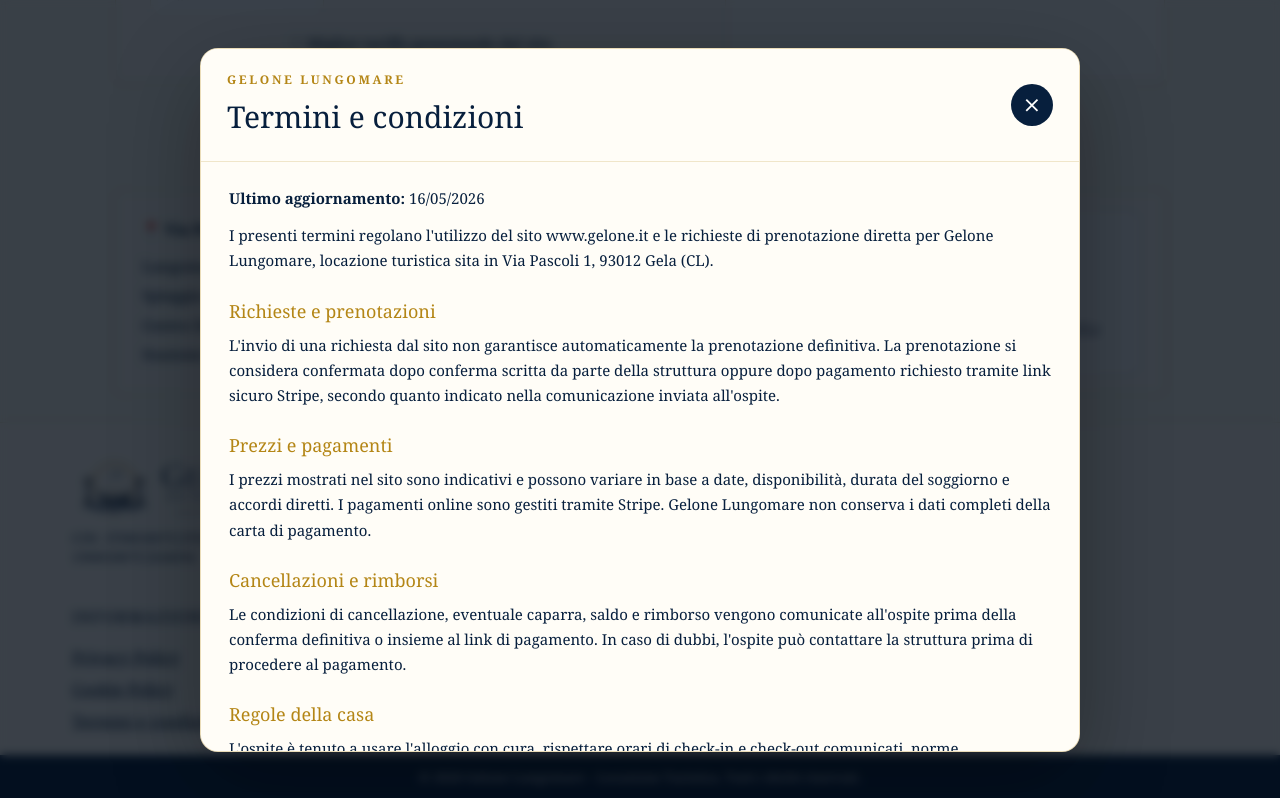
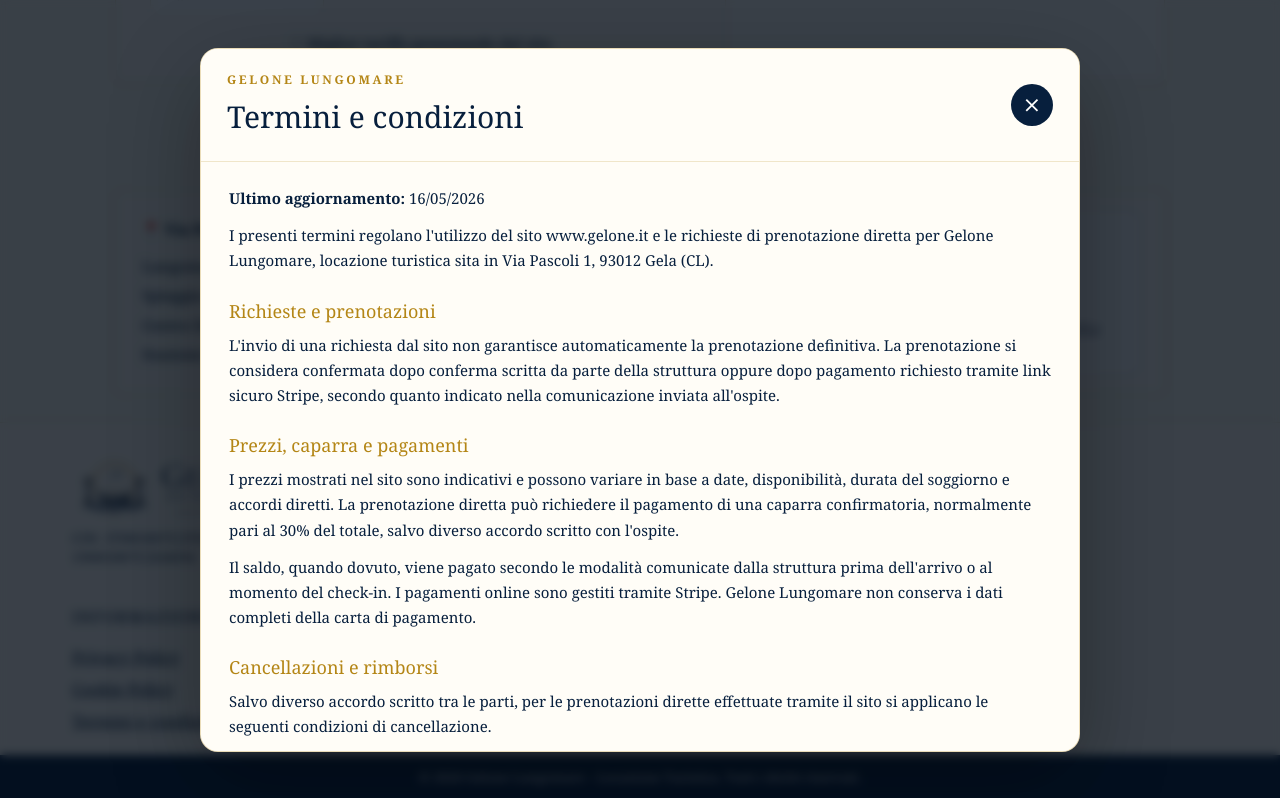
Before and after one commit to romitoorazio/gelone-lungomare, a React (Vite) app: page / in a window 1280 px wide. Both pictures are taken after a click on the button "Termini e condizioni". Shown: the part 3404-4202 px from the top of the page. Built offline with nearby package versions, Linux system fonts and the light colour scheme; no server answers; the database is empty.

Commit message:
Rafforza termini cancellazione e rimborso

```diff
--- a/src/App.jsx
+++ b/src/App.jsx
@@ -19,7 +19,7 @@ const whatsappUrl = "https://wa.me/393476308456?text=Ciao%2C%20vorrei%20informaz
 const CIN = "IT085007C2TUGEP2SD";
 const CIR = "19085007C264694";
 const UNIT_ID = DEFAULT_UNIT_ID || "lunarossa1";
-const LEGAL_VERSION = "2026-05-16";
+const LEGAL_VERSION = "2026-05-16-rimborsi";
 
 const defaultPricing = {
   nightlyRate: 70,
@@ -324,18 +324,47 @@ function LegalPage({ page, onClose }) {
               richiesto tramite link sicuro Stripe, secondo quanto indicato nella comunicazione inviata all'ospite.
             </p>
 
-            <h3>Prezzi e pagamenti</h3>
+            <h3>Prezzi, caparra e pagamenti</h3>
             <p>
               I prezzi mostrati nel sito sono indicativi e possono variare in base a date, disponibilità, durata del soggiorno
-              e accordi diretti. I pagamenti online sono gestiti tramite Stripe. Gelone Lungomare non conserva i dati completi
-              della carta di pagamento.
+              e accordi diretti. La prenotazione diretta può richiedere il pagamento di una caparra confirmatoria, normalmente
+              pari al 30% del totale, salvo diverso accordo scritto con l'ospite.
+            </p>
+            <p>
+              Il saldo, quando dovuto, viene pagato secondo le modalità comunicate dalla struttura prima dell'arrivo
+              o al momento del check-in. I pagamenti online sono gestiti tramite Stripe. Gelone Lungomare non conserva
+              i dati completi della carta di pagamento.
             </p>
 
             <h3>Cancellazioni e rimborsi</h3>
             <p>
-              Le condizioni di cancellazione, eventuale caparra, saldo e rimborso vengono comunicate all'ospite prima
-              della conferma definitiva o insieme al link di pagamento. In caso di dubbi, l'ospite può contattare la struttura
-              prima di procedere al pagamento.
+              Salvo diverso accordo scritto tra le parti, per le prenotazioni dirette effettuate tramite il sito si applicano
+              le seguenti condizioni di cancellazione.
+            </p>
+            <p>
+              <strong>Cancellazione fino a 14 giorni prima del check-in:</strong> rimborso totale degli importi già pagati.
+            </p>
+            <p>
+              <strong>Cancellazione da 13 a 7 giorni prima del check-in:</strong> la caparra confirmatoria viene trattenuta
+              dalla struttura; l'eventuale saldo non è dovuto se non ancora pagato.
+            </p>
+            <p>
+              <strong>Cancellazione negli ultimi 6 giorni prima del check-in, mancata presentazione o no-show:</strong>
+              la caparra confirmatoria viene trattenuta. Eventuali importi già versati a saldo non sono rimborsabili,
+              salvo diverso accordo scritto con la struttura.
+            </p>
+            <p>
+              <strong>Partenza anticipata:</strong> le notti non usufruite non sono rimborsabili, salvo diverso accordo scritto.
+            </p>
+            <p>
+              <strong>Cancellazione da parte della struttura:</strong> se Gelone Lungomare non potesse ospitare il cliente
+              per cause imputabili alla struttura, verrà rimborsato integralmente quanto già pagato oppure verrà proposta,
+              se possibile, una soluzione alternativa accettata dall'ospite.
+            </p>
+            <p>
+              I rimborsi, quando dovuti, vengono effettuati sullo stesso metodo di pagamento usato dall'ospite, di norma
+              entro 7 giorni lavorativi dall'accordo di cancellazione. I tempi effettivi di riaccredito possono dipendere
+              dalla banca o dal circuito di pagamento.
             </p>
 
             <h3>Regole della casa</h3>
@@ -1101,6 +1130,11 @@ export default function App() {
                 <input value={guestName} onChange={(e) => setGuestName(e.target.value)} placeholder="Nome e cognome" />
                 <input value={guestEmail} onChange={(e) => setGuestEmail(e.target.value)} placeholder="Email" type="email" />
                 <input value={guestPhone} onChange={(e) => setGuestPhone(e.target.value)} placeholder="Telefono" />
+                <div className="cancellation-summary">
+                  <strong>Condizioni cancellazione:</strong>
+                  rimborso totale fino a 14 giorni prima del check-in; da 13 a 7 giorni prima viene trattenuta la caparra;
+                  negli ultimi 6 giorni, no-show o partenza anticipata gli importi versati non sono rimborsabili salvo diverso accordo scritto.
+                </div>
                 <label className="privacy-consent">
                   <input
                     type="checkbox"
@@ -1112,7 +1146,7 @@ export default function App() {
                     <button type="button" className="inline-legal" onClick={() => setLegalPage("privacy")}>Privacy Policy</button>,
                     <button type="button" className="inline-legal" onClick={() => setLegalPage("cookie")}>Cookie Policy</button>
                     e
-                    <button type="button" className="inline-legal" onClick={() => setLegalPage("terms")}>Termini e condizioni</button>.
+                    <button type="button" className="inline-legal" onClick={() => setLegalPage("terms")}>Termini e condizioni, incluse cancellazioni e rimborsi</button>.
                   </span>
                 </label>
                 {pricing.directPaymentEnabled ? (
@@ -1474,6 +1508,20 @@ button, input, select { font: inherit; }
   text-align: center;
   font-size: 14px;
 }
+.cancellation-summary {
+  grid-column: 1 / -1;
+  border: 1px solid rgba(180,134,22,.28);
+  background: rgba(180,134,22,.10);
+  color: #0a1d35;
+  border-radius: 6px;
+  padding: 12px;
+  font-size: 13px;
+  line-height: 1.48;
+}
+.cancellation-summary strong {
+  color: var(--gold);
+}
+
 .privacy-consent {
   grid-column: 1 / -1;
   display: flex;
```
